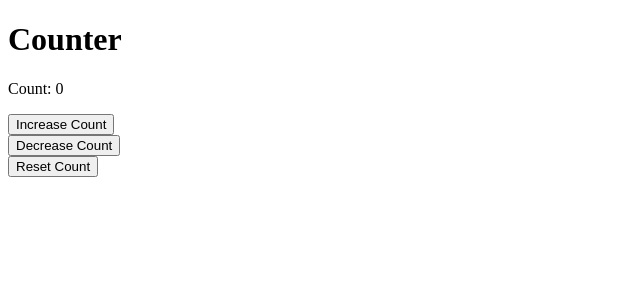
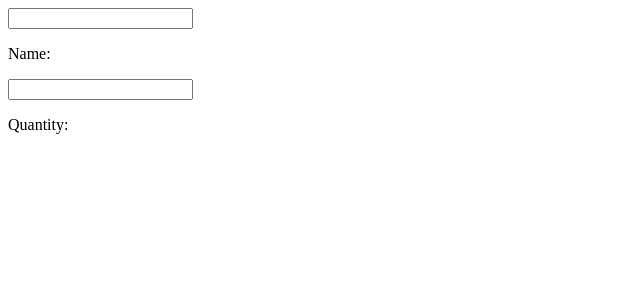
Before and after one commit to Omsurvase24/React-Basics, a React (Vite) app: page / in a window 1280 px wide. Shown: the top 300 px of the page, without its empty margins (0-640 px from the left). Built offline with nearby package versions, Linux system fonts and the light colour scheme.

Commit message:
onChange() event handler

```diff
--- a/src/App.jsx
+++ b/src/App.jsx
@@ -1,9 +1,9 @@
-import Counter from "./Counter";
+import MyComponent from "./MyComponent";
 
 function App() {
   return (
     <>
-      <Counter></Counter>
+      <MyComponent></MyComponent>
     </>
   );
 }
--- a/src/MyComponent.jsx
+++ b/src/MyComponent.jsx
@@ -2,32 +2,25 @@
 
 function MyComponent() {
 
-    const [name, setName] = useState("Guest");
-    const [age, setAge] = useState(0);
-    const [isEmployed, setIsEmployed] = useState(false);
 
-    const updateName = () => {
-        setName("Spongebob");
+    const [name, setName] = useState("");
+    const [quantity, setQuantity] = useState();
+
+    function handleQuantityChange(e) {
+        setQuantity(e.target.value);
     }
 
-    const incrementAge = () => {
-        setAge(age + 1);
-    }
-
-    const employment = () => {
-        setIsEmployed(true);
+    function handleNameChange(event) {
+        setName(event.target.value);
     }
 
     return (
         <div>
+            <input type="text" value={name} onChange={handleNameChange} />
             <p>Name: {name}</p>
-            <button onClick={updateName}>Set Name</button>
 
-            <p>Age: {age}</p>
-            <button onClick={incrementAge}>Increment Age</button>
-
-            <p>isEmployed: {isEmployed ? "Yes" : "No"}</p>
-            <button onClick={employment}>Employment status</button>
+            <input type="number" value={quantity} onChange={handleQuantityChange} />
+            <p>Quantity: {quantity}</p>
         </div>
     );
 
```
